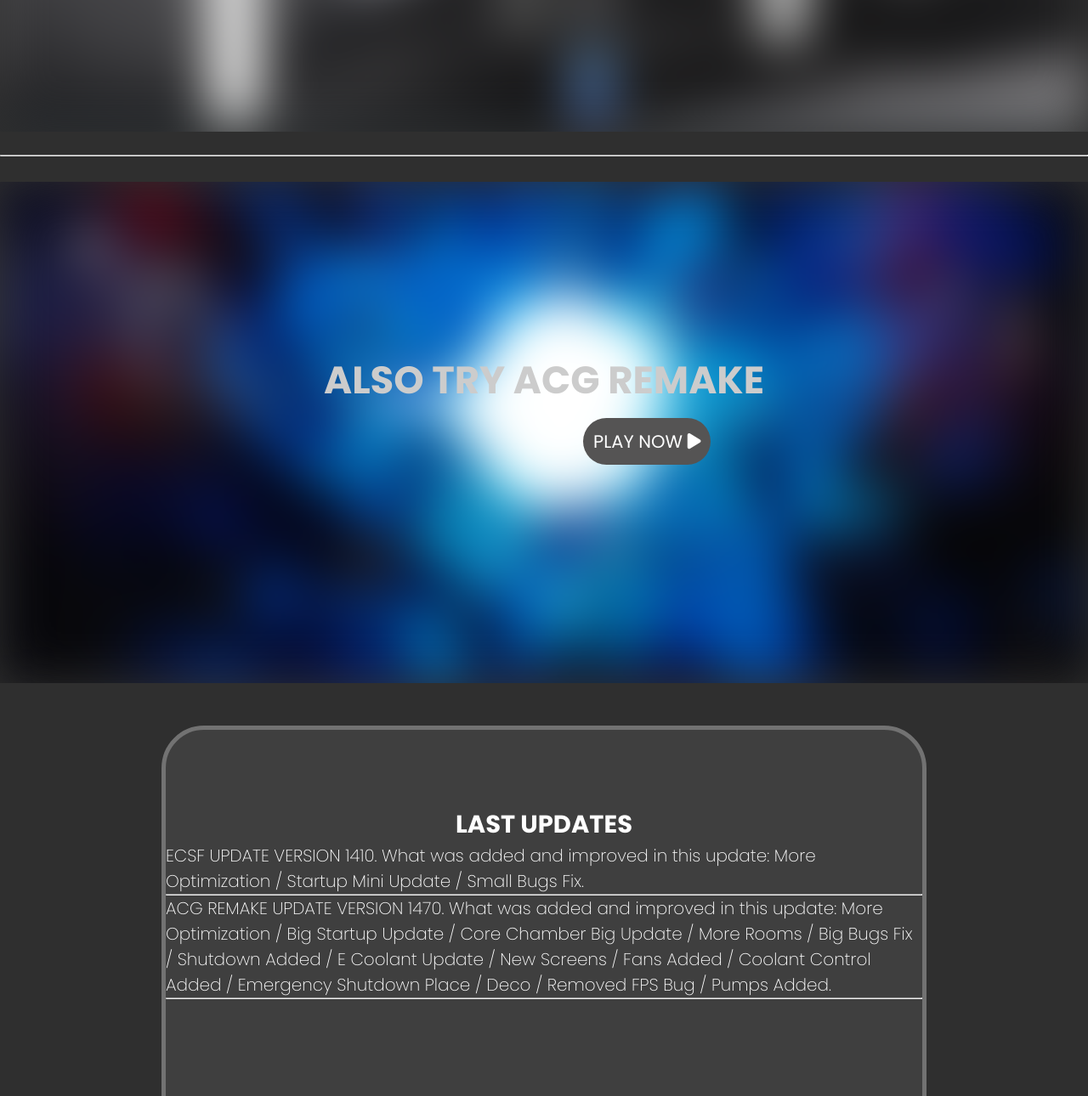
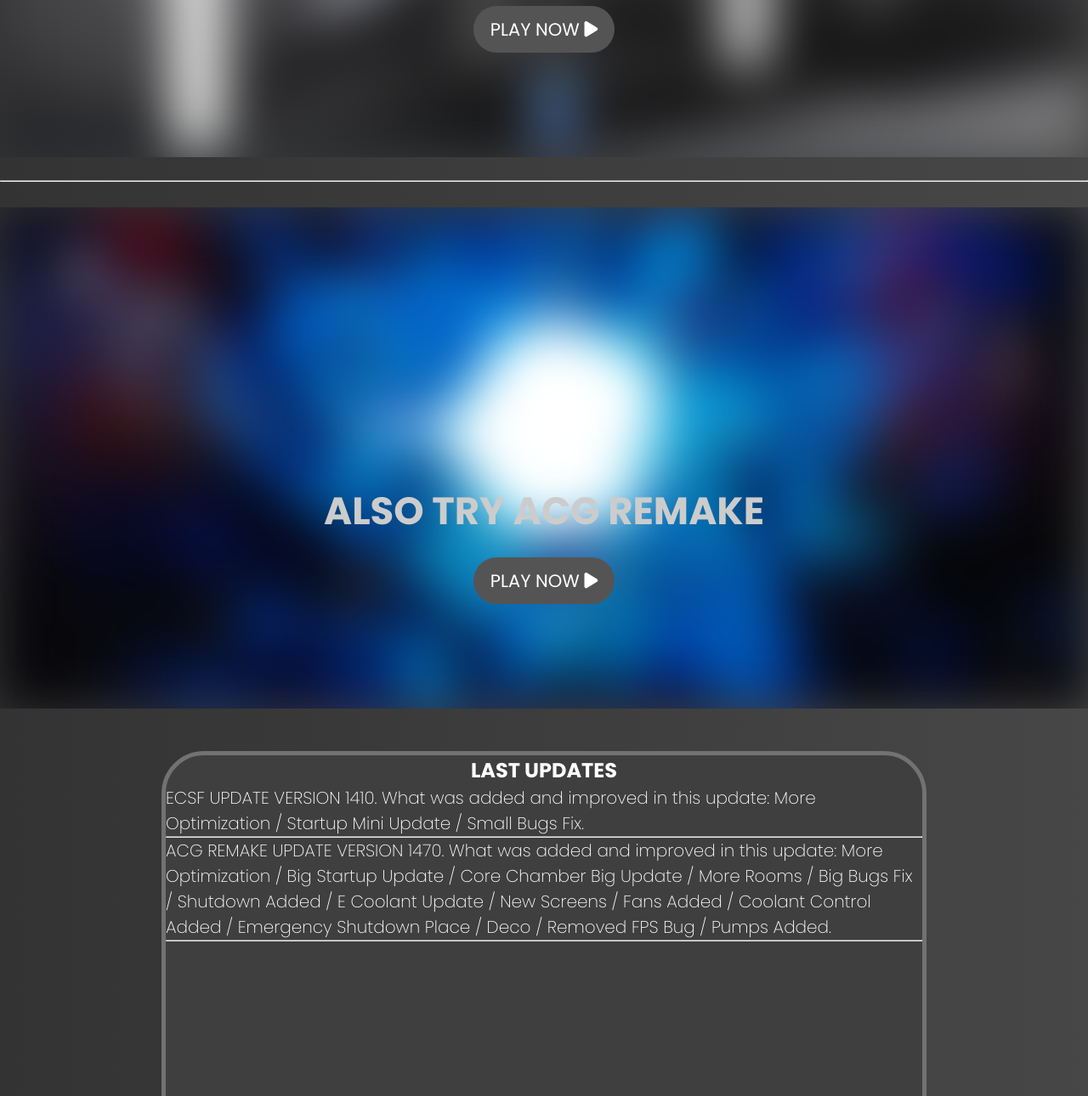
Before and after one commit to KAJLOP/ecsf.github.io, a plain HTML site: page index.html in a window 1280 px wide. Shown: the part 535-1825 px from the top of the page at 85% size. Drawn offline with nearby package versions, Linux system fonts and the light colour scheme.

Commit message:
Update style.css

```diff
--- a/style.css
+++ b/style.css
@@ -1,175 +1,122 @@
 @import url('https://fonts.googleapis.com/css2?family=Poppins:ital,wght@0,100;0,200;0,300;0,400;0,500;0,600;0,700;0,800;0,900;1,100;1,200;1,300;1,400;1,500;1,600;1,700;1,800;1,900&display=swap');
 
-*{
+* {
     font-family: "Poppins", sans-serif;
-    margin: 0 auto;
+    margin: 0;
     box-sizing: border-box;
     user-select: none;
 }
 
-body{
-    background-color: rgb(47, 47, 47);
+body {
+    background: linear-gradient(to right, #333333, #474747);
+
 }
 
-header{
+header {
     background-color: rgb(53, 53, 53);
     height: 100px;
+    display: flex;
+    align-items: center;
+    justify-content: space-between;
+    padding: 0 20px;
 }
 
-.logo{
+.logo {
     width: 85px;
-    margin-top: 5px;
-    margin-left: 10px;
 }
 
-.discord-btn{
-    background-color: rgb(85,97,245);
+.discord-btn {
+    background-color: rgb(85, 97, 245);
     text-decoration: none;
     color: white;
     padding: 12px;
     border-radius: 50px;
-    position: relative;
-    bottom: 40px;
-    margin-left: 1232px;
     transition: 0.3s;
 }
 
-.discord-btn:hover{
+.discord-btn:hover {
     background-color: rgb(110, 120, 255);
 }
 
-
-.updates-btn{
+.updates-btn {
     background-color: rgb(85, 84, 84);
     text-decoration: none;
     color: white;
     padding: 12px;
     border-radius: 50px;
-    position: relative;
-    bottom: 64px;
-    margin-left: 1132px;
     transition: 0.3s;
 }
 
-.updates-btn:hover{
+.updates-btn:hover {
     background-color: rgb(102, 101, 101);
 }
 
-.main-image-ecsf{
+.main-image-ecsf, .main-image-acg {
     position: relative;
     height: 590px;
     width: 100%;
-    overflow: hidden; /* Не позволит псевдоэлементу выходить за границы родительского блока */
+    overflow: hidden;
+    margin-top: 30px;
+    display: flex;
+    flex-direction: column;
+    align-items: center;
+    justify-content: center;
 }
 
-.main-image-ecsf::before{
+.main-image-ecsf::before, .main-image-acg::before {
     content: '';
     position: absolute;
     top: 0;
     left: 0;
     width: 100%;
     height: 100%;
-    background-image: url(./images/main_image_ecsf.png);
-    background-repeat: no-repeat;
     background-size: cover;
-    filter: blur(30px); /* Здесь задается степень размытия */
+    background-position: center;
+    filter: blur(30px);
     z-index: 1;
 }
 
-.main-image-ecsf .main-image-title {
+.main-image-ecsf::before {
+    background-image: url(./images/main_image_ecsf.png);
+}
+
+.main-image-acg::before {
+    background-image: url(./images/main_image_acg.png);
+}
+
+.main-image-title {
     position: relative;
     z-index: 2;
     color: rgb(204, 204, 204);
     text-align: center;
-    padding-top: 200px; /* Настроить по необходимости */
+    padding-top: 200px;
     font-size: 45px;
 }
 
-.play-btn {
+.play-btn, .play-btn-acg {
     display: inline-block;
     background-color: rgb(85, 84, 84);
     text-decoration: none;
     color: white;
-    padding: 12px;
+    padding: 12px 20px;
     border-radius: 50px;
     transition: 0.3s;
     position: relative;
     z-index: 2;
+    font-size: 21px;
     text-align: center;
-    margin-top: 10px;
-    margin-left: 686px;
-    font-size: 21px;
+    margin-top: 20px;
 }
 
-.play-btn:hover{
+.play-btn:hover, .play-btn-acg:hover {
     background-color: rgb(102, 101, 101);
 }
 
-.last-updates-text{
-    color: white;
-    text-align: center;
-    margin-top: 90px;
-    font-size: 29px;
-}
-
-/* acg remake */
-
-.main-image-acg{
-    position: relative;
-    height: 590px;
-    width: 100%;
-    overflow: hidden; /* Не позволит псевдоэлементу выходить за границы родительского блока */
-    margin-top: 30px;
-}
-
-.main-image-acg::before{
-    content: '';
-    position: absolute;
-    top: 0;
-    left: 0;
-    width: 100%;
-    height: 100%;
-    background-image: url(./images/main_image_acg.png);
-    background-repeat: no-repeat;
-    background-size: cover;
-    filter: blur(30px); /* Здесь задается степень размытия */
-    z-index: 1;
-}
-
-.main-image-acg .main-image-title {
-    position: relative;
-    z-index: 2;
-    color: rgb(204, 204, 204);
-    text-align: center;
-    padding-top: 200px; /* Настроить по необходимости */
-    font-size: 45px;
-}
-
-.play-btn-acg {
-    display: inline-block;
-    background-color: rgb(85, 84, 84);
-    text-decoration: none;
-    color: white;
-    padding: 12px;
-    border-radius: 50px;
-    transition: 0.3s;
-    position: relative;
-    z-index: 2;
-    text-align: center;
-    margin-top: 10px;
-    margin-left: 686px;
-    font-size: 21px;
-}
-
-.play-btn-acg:hover{
-    background-color: rgb(102, 101, 101);
-}
-
-.mains-line{
+.mains-line {
     margin-top: 27px;
 }
 
-.last-updates-ecsf{
+.last-updates-ecsf {
     background-color: rgb(63, 63, 63);
     height: 600px;
     width: 900px;
@@ -177,13 +124,35 @@ header{
     border: 5px solid;
     border-color: rgb(114, 114, 114);
     margin-top: 50px;
+    margin-left: auto;
+    margin-right: auto;
 }
 
-.last-updates-ecsf .info{
+.last-updates-text{
+    color: white;
+    text-align: center;
+}
+
+.last-updates-ecsf .info {
     color: white;
 }
 
-.last-updates-ecsf .info *{
+.last-updates-ecsf .info * {
     font-size: 20px;
     font-weight: 200;
 }
+
+@media (max-width: 768px) {
+    .main-image-title {
+        font-size: 35px;
+        padding-top: 150px;
+    }
+
+    .play-btn, .play-btn-acg {
+        font-size: 18px;
+    }
+
+    .last-updates-ecsf {
+        width: 90%;
+    }
+}
```
